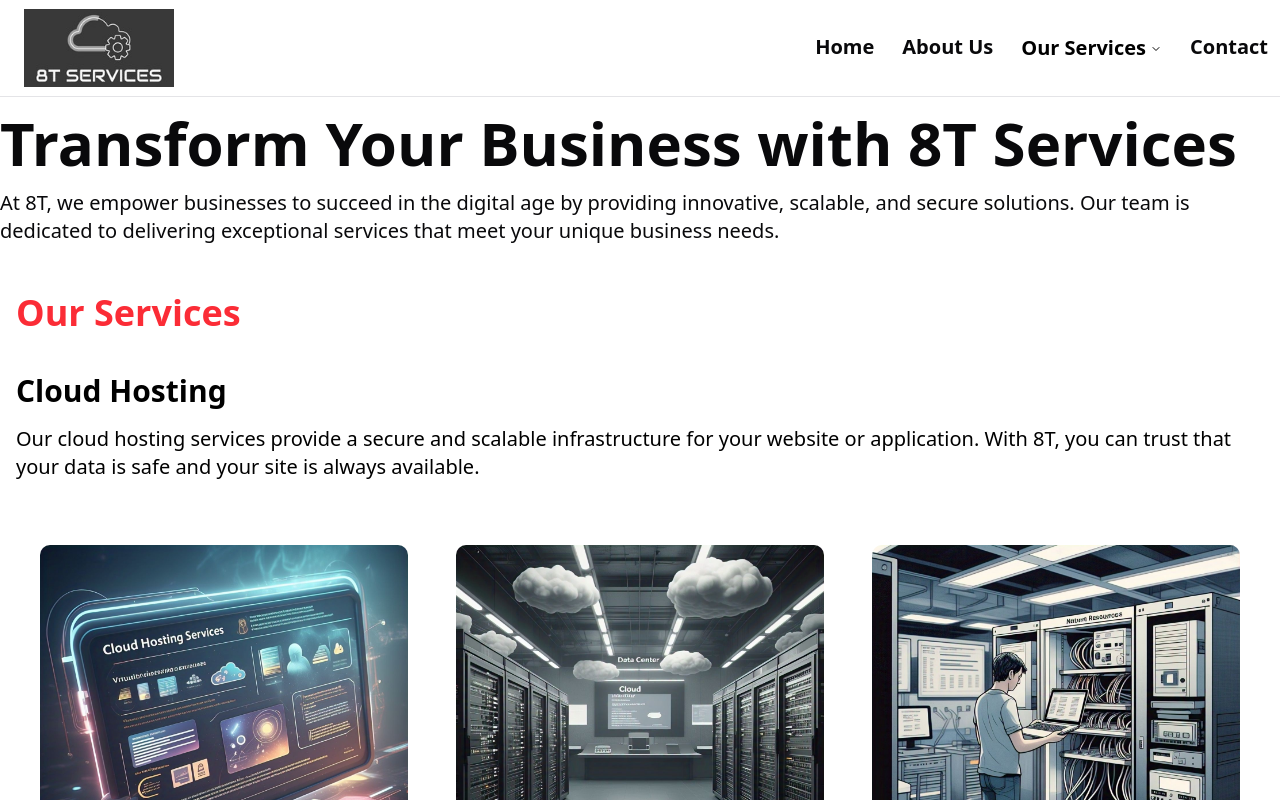
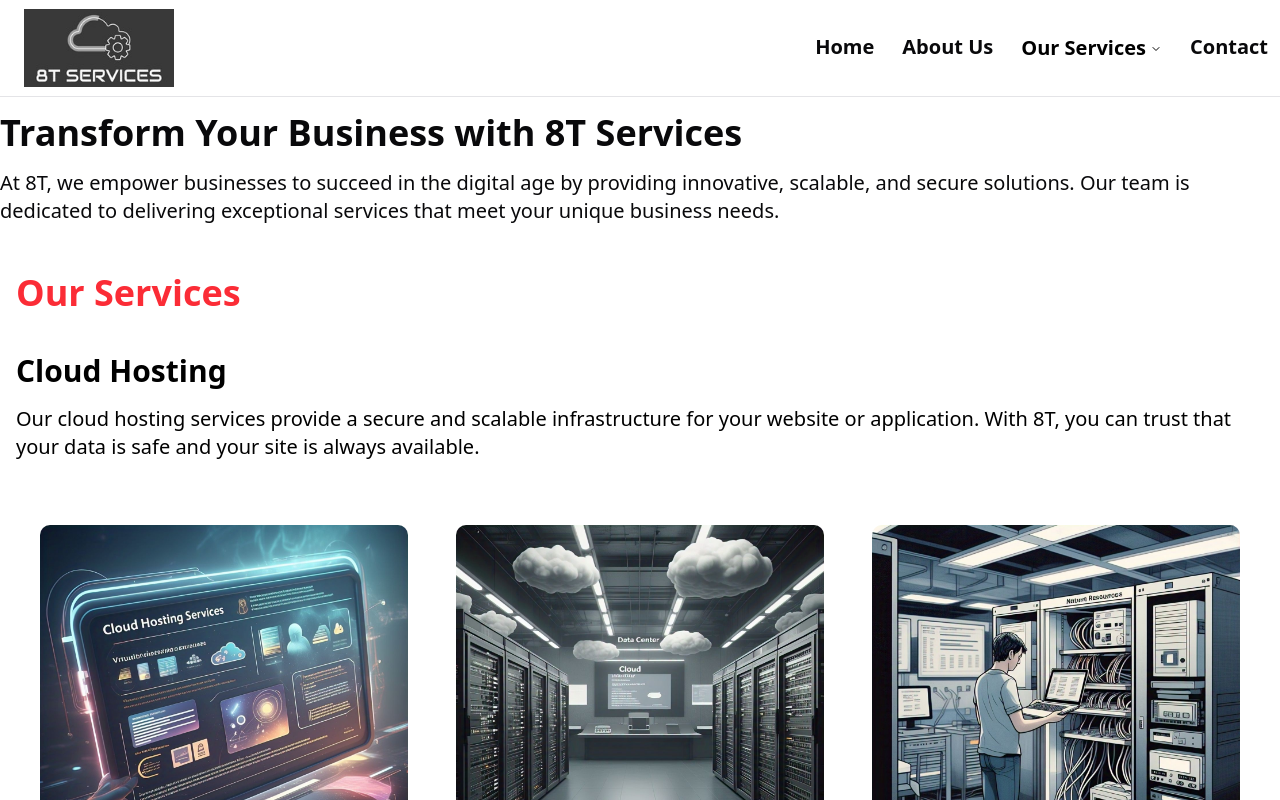
Before and after one commit to LokeshJavvaji/8t-services-ltd, a Next.js app: page /our-services in a window 1280 px wide. Shown: the top 800 px of the page. Built offline with nearby package versions, Linux system fonts and the light colour scheme.

Commit message:
Update servicesSection.tsx

```diff
--- a/app/our-services/servicesSection.tsx
+++ b/app/our-services/servicesSection.tsx
@@ -42,7 +42,7 @@
     <section className="set-image justify-center">
       {active && (
         <div className='container mx-auto'>
-          <h1 className="mt-4 text-6xl font-bold">Transform Your Business with 8T Services</h1>
+          <h1 className="mt-4 text-4xl font-bold">Transform Your Business with 8T Services</h1>
          <p className="mt-4  flex justify-between items-center text-xl text-black-600">At 8T, we empower businesses to succeed in the digital age by providing innovative, scalable, and secure solutions. Our team is dedicated to delivering exceptional services that meet your unique business needs.</p>
         </div>
       )}
```
